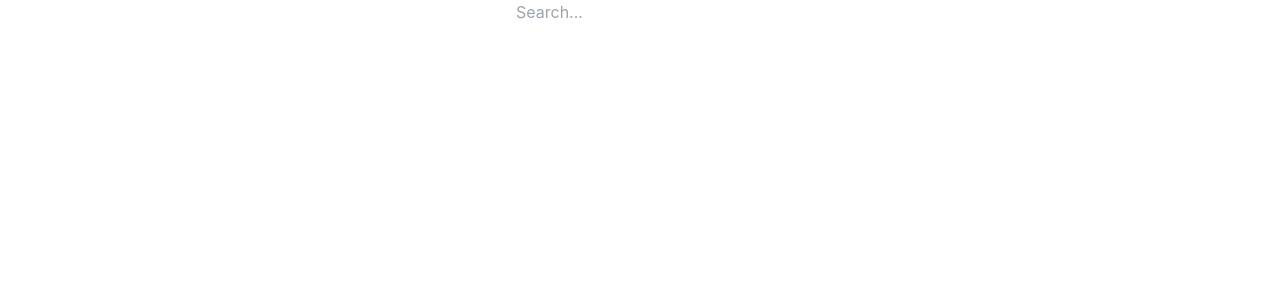
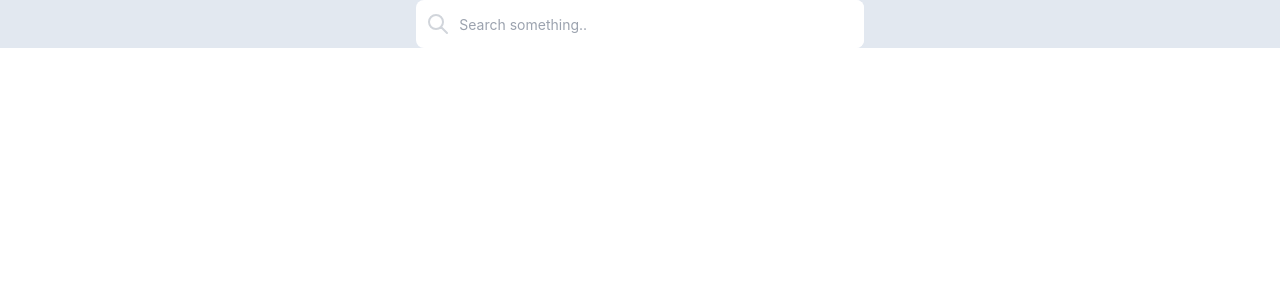
Before and after one commit to dingbat91/TR_Project_TeamB, a React (Create React App) app: page / in a window 1280 px wide. Shown: the top 300 px of the page. Built offline with nearby package versions, Linux system fonts and the light colour scheme.

Commit message:
feat: added basic card component to show searched movie details

```diff
--- a/src/App.tsx
+++ b/src/App.tsx
@@ -1,6 +1,7 @@
 import React, { useState } from "react";
 
 import "./App.css";
+import Card from "./components/card/card";
 import Search from "./components/Search/search";
 import { getMoviesByKeyword } from "./scripts/utils";
 import { MovieDetails } from "./types/movie";
@@ -49,35 +50,24 @@ function App() {
   ) => {
     console.log("I am here", event.key);
     if (event.key === "Enter") {
-      const searchedMovieData = await getMoviesByKeyword("arnold");
-      console.log(
-        "🚀 ~ file: App.tsx:54 ~ App ~ searchedMovieData:",
-        searchedMovieData
-      );
+      const searchedMovieData = await getMoviesByKeyword(searchKeyword);
+
       setSearchedMovies(searchedMovieData);
     }
   };
 
   return (
-    <div className="App">
+    <div className="App bg-slate-200">
       <Search
         value={searchKeyword}
         onChangeHandler={handleSearchKeywordChange}
         onKeyDownHandler={handleSearchKeyDown}
       />
-      {/* <h1 className="text-teal-600 text-3xl font-bold underline">
-        Hello world!
-      </h1> */}
-      {/* to test dropdown component uncomment below code */}
-      {/* <header>Team PopCorn</header>
-      <Dropdown
-        name="genreDropdown"
-        onChangeHandler={handleGenreChange}
-        value={selectedGenreID}
-        labelText=""
-        selectText="genre"
-        options={genres}
-      /> */}
+      <div>
+        {searchedMovies.map((movie: MovieDetails) => (
+          <Card movieDetails={movie} />
+        ))}
+      </div>
     </div>
   );
 }
--- a/src/Components/Search/search.tsx
+++ b/src/Components/Search/search.tsx
@@ -7,20 +7,39 @@ const Search: React.FC<SearchProps> = ({
   onKeyDownHandler,
 }) => {
   return (
-    <>
+    <div className="max-w-md mx-auto">
+      <div className="relative flex items-center w-full h-12 rounded-lg focus-within:shadow-lg bg-white overflow-hidden">
+        <div className="grid place-items-center h-full w-12 text-gray-300">
+          <svg
+            xmlns="http://www.w3.org/2000/svg"
+            className="h-6 w-6"
+            fill="none"
+            viewBox="0 0 24 24"
+            stroke="currentColor"
+          >
+            <path
+              stroke-linecap="round"
+              stroke-linejoin="round"
+              stroke-width="2"
+              d="M21 21l-6-6m2-5a7 7 0 11-14 0 7 7 0 0114 0z"
+            />
+          </svg>
+        </div>
+
         <input
-        type="search"
-        id="query"
-        name="q"
-        placeholder="Search..."
+          className="peer h-full w-full outline-none text-sm text-gray-700 pr-2"
+          type="text"
           onChange={({ target }) => {
             onChangeHandler(target.value);
           }}
           onKeyDown={(event) => {
             onKeyDownHandler(event);
           }}
+          id="search"
+          placeholder="Search something.."
         />
-    </>
+      </div>
+    </div>
   );
 };
 
--- /dev/null
+++ b/src/Components/card/card.tsx
@@ -0,0 +1,50 @@
+import React from "react";
+import { MovieDetails } from "../../types/movie";
+
+interface CardProps {
+  movieDetails: MovieDetails;
+}
+
+const Card: React.FC<CardProps> = ({
+  movieDetails: { poster_path, original_title, release_date, overview, id },
+}) => {
+  return (
+    <>
+      {poster_path ? (
+        <div className="flex flex-wrap flex--movie">
+          <div className="w-full md:w-full lg:w-1/2 max-w-4xl rounded overflow-hidden shadow-lg m-4 flex justify-between">
+            <div className="md:flex-shrink-0">
+              <img
+                className="md:w-56"
+                src={`https://image.tmdb.org/t/p/w600_and_h900_bestv2/${poster_path}`}
+                alt={`${original_title} movie poster`}
+              />
+            </div>
+            <div className="flex flex-col flex-grow px-8 py-4 bg-color-333">
+              <h3 className="font-bold text-4xl md:text-2xl lg:text-2xl text-gray-200 movie--title">
+                {original_title}
+              </h3>
+              <span className="movie--year text-xl lg:text-sm lg:mb-4">
+                {release_date ? release_date.toString() : ""}
+              </span>
+              <div className="flex-grow">
+                <p className="text-xl md:text-base lg:text-base text-gray-100 leading-snug truncate-overflow">
+                  {overview}
+                </p>
+              </div>
+              <div className="button-container flex justify-between mb-2">
+                <button className="text-lg mr-4 lg:text-sm text-gray-200">
+                  More Info-{id}
+                </button>
+              </div>
+            </div>
+          </div>
+        </div>
+      ) : (
+        ""
+      )}
+    </>
+  );
+};
+
+export default Card;
--- a/src/index.css
+++ b/src/index.css
@@ -7,6 +7,32 @@ body {
   -moz-osx-font-smoothing: grayscale;
 }
 
+.flex--movie {
+  max-width: 80%;
+  margin: 0 auto;
+}
+
+.bg-color-333 {
+  background-color: #333;
+}
+
+.movie--year {
+  font-variant-numeric: ordinal;
+  font-weight: 700;
+  color: #fff;
+  letter-spacing: 0.07em;
+  font-family: monospace;
+}
+
+.truncate-overflow {
+  --max-lines: 3;
+  position: relative;
+  max-height: calc(1.375rem * 5);
+  overflow: hidden;
+  display: -webkit-box;
+  -webkit-line-clamp: 5;
+  -webkit-box-orient: vertical;
+}
 code {
   font-family: source-code-pro, Menlo, Monaco, Consolas, "Courier New",
     monospace;
```
Lines whose indentation alone changed are shown as unchanged.
